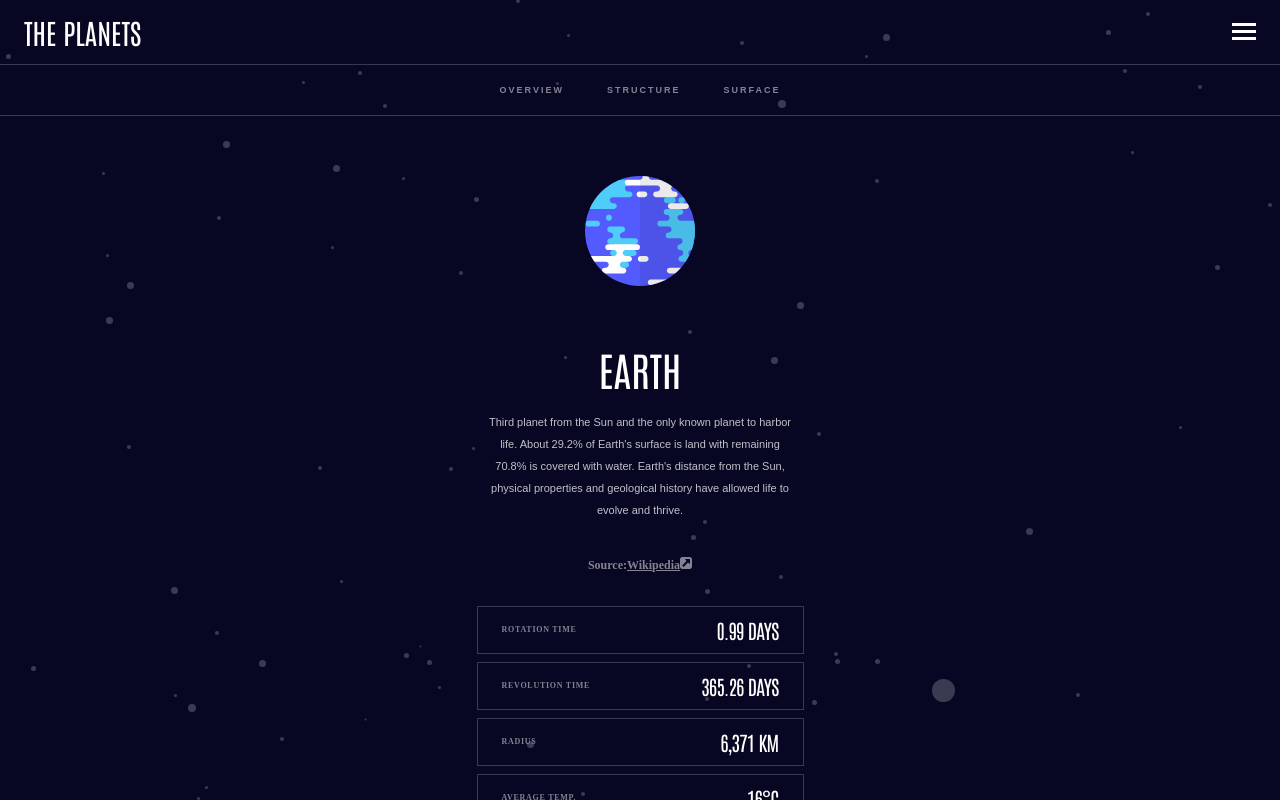
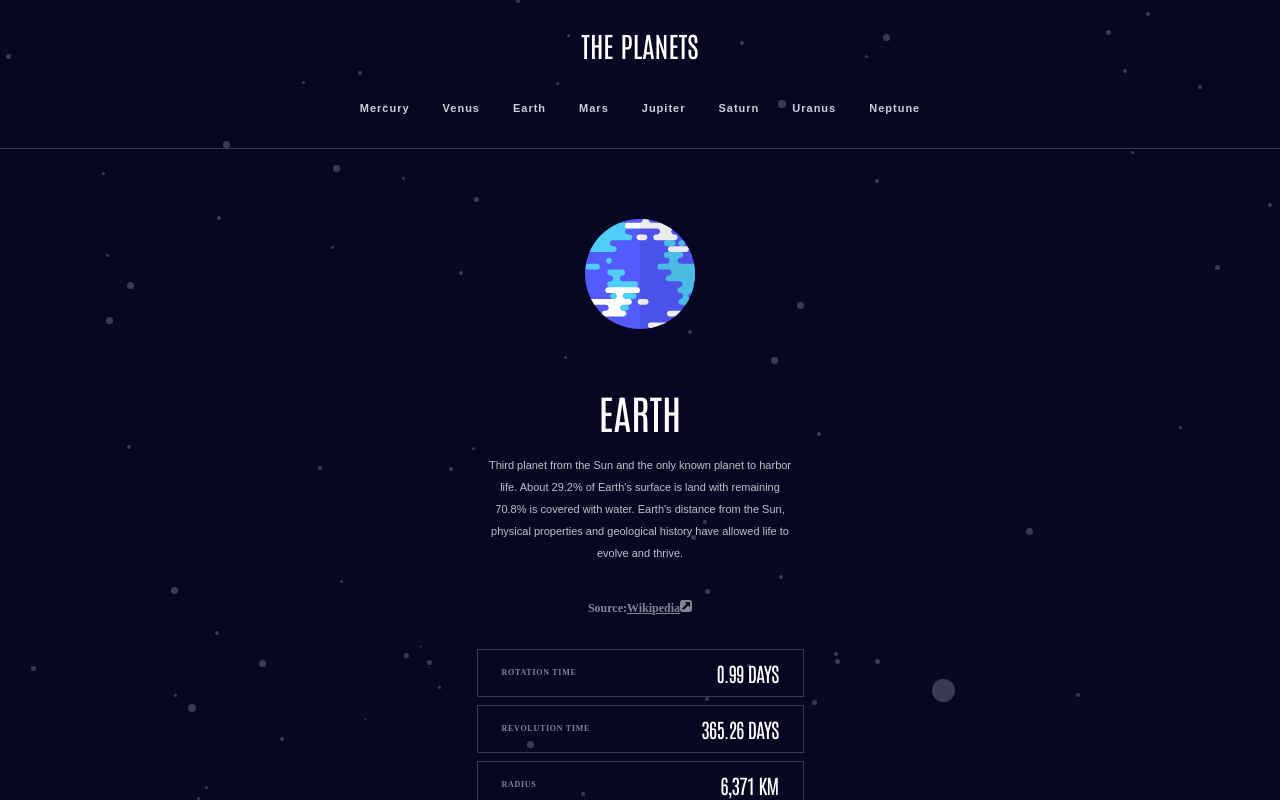
Before and after one commit to yealetssee/planets-fact-site, a React (Vite) app: page /earth in a window 1280 px wide. Shown: the top 800 px of the page. Built offline with nearby package versions, Linux system fonts and the light colour scheme.

Commit message:
fix:fixed vercel error by adding vercel.json file. wip

```diff
--- a/package.json
+++ b/package.json
@@ -12,6 +12,7 @@
   "dependencies": {
     "react": "^18.2.0",
     "react-dom": "^18.2.0",
+    "react-responsive": "^9.0.2",
     "react-router-dom": "^6.11.2"
   },
   "devDependencies": {
--- a/src/App.jsx
+++ b/src/App.jsx
@@ -1,6 +1,6 @@
 import "./App.css";
 
-import Planet from "./Planet";
+import Planet from "./views/Planet";
 
 function App() {
   return <Planet />;
--- a/src/data.json
+++ b/src/data.json
@@ -22,8 +22,7 @@
       "internal": "images/planet-mercury-internal.svg",
       "geology": "images/geology-mercury.png"
     },
-    "width": 111,
-    "height": 111
+    "color": "#DEF4FC"
   },
   {
     "name": "Venus",
@@ -48,8 +47,7 @@
       "internal": "images/planet-venus-internal.svg",
       "geology": "images/geology-venus.png"
     },
-    "width": 154,
-    "height": 154
+    "color": "#F7CC7F"
   },
   {
     "name": "Earth",
@@ -73,7 +71,8 @@
       "planet": "images/planet-earth.svg",
       "internal": "images/planet-earth-internal.svg",
       "geology": "images/geology-earth.png"
-    }
+    },
+    "color": "#545BFE"
   },
   {
     "name": "Mars",
@@ -97,7 +96,8 @@
       "planet": "images/planet-mars.svg",
       "internal": "images/planet-mars-internal.svg",
       "geology": "images/geology-mars.png"
-    }
+    },
+    "color": "#FF6A45"
   },
   {
     "name": "Jupiter",
@@ -121,7 +121,8 @@
       "planet": "images/planet-jupiter.svg",
       "internal": "images/planet-jupiter-internal.svg",
       "geology": "images/geology-jupiter.png"
-    }
+    },
+    "color": "#ECAD7A"
   },
   {
     "name": "Saturn",
@@ -145,7 +146,8 @@
       "planet": "images/planet-saturn.svg",
       "internal": "images/planet-saturn-internal.svg",
       "geology": "images/geology-saturn.png"
-    }
+    },
+    "color": "#FCCB6B"
   },
   {
     "name": "Uranus",
@@ -169,7 +171,8 @@
       "planet": "images/planet-uranus.svg",
       "internal": "images/planet-uranus-internal.svg",
       "geology": "images/geology-uranus.png"
-    }
+    },
+    "color": "#65F0D5"
   },
   {
     "name": "Neptune",
@@ -193,6 +196,7 @@
       "planet": "images/planet-neptune.svg",
       "internal": "images/planet-neptune-internal.svg",
       "geology": "images/geology-neptune.png"
-    }
+    },
+    "color": "#497EFA"
   }
 ]
--- a/src/Planet.jsx
+++ b/src/views/Planet.jsx
@@ -1,21 +1,22 @@
 import { useState } from "react";
-import Data from "./data.json";
+import Data from "../data.json";
 import { Link, Navigate, Route, Routes } from "react-router-dom";
 
 import "./Planets.css";
 import Menu from "./Planets-menu";
 import PlanetDetail from "./PlanetDetail";
+import { useMediaQuery } from "react-responsive";
 
 const Planet = () => {
   const [planets, setPlanets] = useState(Data);
+  const notMobile = useMediaQuery({ minWidth: 768 });
 
   return (
     <div>
       <nav>
         <div className="header">
-          <Link to={"/menu"}>
-            <span className="planets-h1">the planets</span>
-          </Link>
+          <span className="planets-h1">the planets</span>
+
           <div className="burger">
             <Link to={"/menu"}>
               <svg xmlns="http://www.w3.org/2000/svg" width="24" height="17">
--- a/src/PlanetDetail.css
+++ b/src/views/PlanetDetail.css
@@ -8,7 +8,11 @@
   letter-spacing: 0.2rem;
   color: hsla(0, 0%, 100%, 0.5);
   text-transform: uppercase;
-  display: inline-block;
+
+  display: flex;
+  align-items: center;
+
+  height: 100%;
 }
 
 .planetobj {
@@ -26,8 +30,9 @@
 
 .features {
   min-width: 100%;
+  height: 5rem;
 
-  padding: 2rem 2.4rem;
+  /* padding: 2rem 2.4rem; */
   border-bottom: 0.1rem solid hsla(0, 0%, 100%, 0.2);
   display: flex;
   justify-content: center;
@@ -47,7 +52,7 @@
   /* justify-content: center; */
   align-items: center;
 }
-.planetImg .surface {
+.planetImg .surfaceimg {
   position: absolute;
   height: 80%;
   top: 50%;
@@ -131,3 +136,13 @@ section .source a {
 
   color: #ffffff;
 }
+
+@media (min-width: 768px) {
+  .features {
+    order: 3;
+  }
+
+  .planetImg {
+    margin-top: 1rem;
+  }
+}
--- a/src/PlanetDetail.jsx
+++ b/src/views/PlanetDetail.jsx
@@ -1,26 +1,33 @@
 import { useParams } from "react-router-dom";
 import "./PlanetDetail.css";
 import { useState } from "react";
+import Menu from "./Planets-menu";
+import { useMediaQuery } from "react-responsive";
 
 const PlanetDetail = ({ planets }) => {
   const { planetName } = useParams();
   const [currentFeature, setCurrentFeature] = useState("overview");
-  console.log(currentFeature);
+  const notMobile = useMediaQuery({ minWidth: 768 });
 
   const planetObj = planets.find(
     (planet) => planet.name.toLowerCase() === planetName,
   );
   const planetObjName = planetObj.name.toLowerCase();
-  console.log(planetObj);
 
   return (
     <div>
       {planetObj ? (
         <div className="planetobj">
+          {notMobile && <Menu planets={planets} />}
           <div className="features">
             <div
               className="overview"
               onClick={() => setCurrentFeature("overview")}
+              style={{
+                borderBottom:
+                  currentFeature === "overview" &&
+                  `0.4rem solid ${planetObj.color}`,
+              }}
             >
               overview
               <div className="active"></div>
@@ -28,12 +35,22 @@ const PlanetDetail = ({ planets }) => {
             <div
               className="structure"
               onClick={() => setCurrentFeature("structure")}
+              style={{
+                borderBottom:
+                  currentFeature === "structure" &&
+                  `0.4rem solid ${planetObj.color}`,
+              }}
             >
               structure
             </div>
             <div
               className="surface"
               onClick={() => setCurrentFeature("surface")}
+              style={{
+                borderBottom:
+                  currentFeature === "surface" &&
+                  `0.4rem solid ${planetObj.color}`,
+              }}
             >
               surface
             </div>
@@ -78,7 +95,7 @@ const PlanetDetail = ({ planets }) => {
               <div className="planetImg">
                 <img src={planetObj.images.planet} alt={planetObjName} />
                 <img
-                  className="surface"
+                  className="surfaceimg"
                   src={planetObj.images.geology}
                   alt={planetObjName}
                 />
--- a/src/Planets-menu.css
+++ b/src/views/Planets-menu.css
@@ -42,3 +42,37 @@ ul li a {
   margin-left: auto;
   margin-right: 0.3rem;
 }
+
+@media (min-width: 768px) {
+  .littlePlanet {
+    display: none;
+  }
+
+  ul {
+    display: flex;
+    gap: 3.3rem;
+    border-bottom: 0.1rem solid hsla(0, 0%, 100%, 0.2);
+    padding-bottom: 0.7rem;
+    justify-content: center;
+    padding-bottom: 2.7rem;
+    margin-top: 1.9rem;
+  }
+  .arrow {
+    display: none;
+  }
+
+  ul li {
+    padding-block: 0;
+  }
+
+  ul li:not(:last-child) {
+    border-bottom: none;
+  }
+
+  ul li a {
+    color: hsl(0, 0%, 100%, 0.8);
+    font-size: 1.1rem;
+    line-height: 2.5rem;
+    letter-spacing: 0.1rem;
+  }
+}
--- a/src/Planets-menu.jsx
+++ b/src/views/Planets-menu.jsx
@@ -1,23 +1,14 @@
 import "./Planets-menu.css";
 import { Link } from "react-router-dom";
+import { useState } from "react";
 
 const Menu = ({ planets }) => {
-  const planetColors = {
-    mercury: "#DEF4FC",
-    venus: "#F7CC7F",
-    earth: "#545BFE",
-    mars: "#FF6A45",
-    jupiter: "#ECAD7A",
-    saturn: "#FCCB6B",
-    uranus: "#65F0D5",
-    neptune: "#497EFA",
-  };
   return (
     <ul>
       {planets.map((planet) => (
         <li key={planet.name}>
           <span
-            style={{ backgroundColor: planetColors[planet.name.toLowerCase()] }}
+            style={{ backgroundColor: planet.color }}
             className="littlePlanet"
           ></span>
           <Link to={`/${planet.name.toLowerCase()}`}>{planet.name}</Link>
--- a/src/Planets.css
+++ b/src/views/Planets.css
@@ -1,5 +1,5 @@
 body {
-  min-width: 37.5rem;
+  width: 37.5rem;
 }
 
 nav .header {
@@ -11,6 +11,7 @@ nav .header {
   padding-inline: 2.4rem;
   border-bottom: 0.1rem solid hsla(0, 0%, 100%, 0.2);
 }
+
 .header .planets-h1 {
   color: white;
   font-size: 2.8rem;
@@ -18,3 +19,16 @@ nav .header {
   font-weight: 400;
   text-transform: uppercase;
 }
+
+@media (min-width: 768px) {
+  .burger {
+    display: none;
+  }
+  nav {
+    padding-top: 1.2rem;
+  }
+  nav .header {
+    justify-content: center;
+    border-bottom: none;
+  }
+}
```
Also changed, not shown: vercel.json (added), 1 other file (tests, documents, lock files or other folders).
